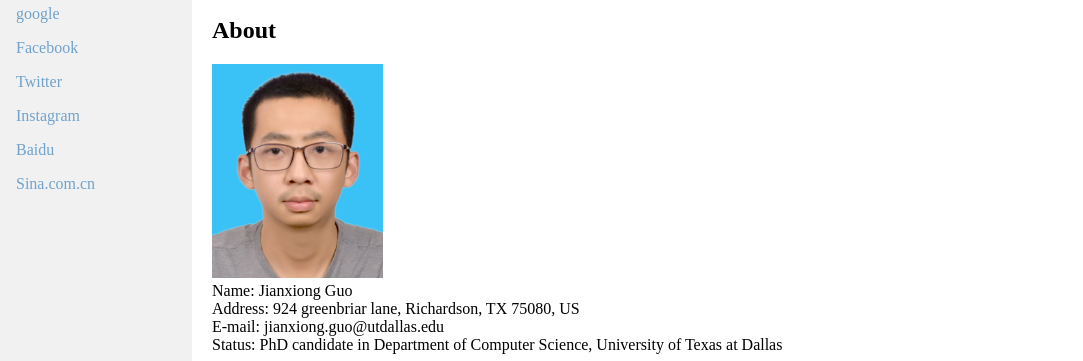
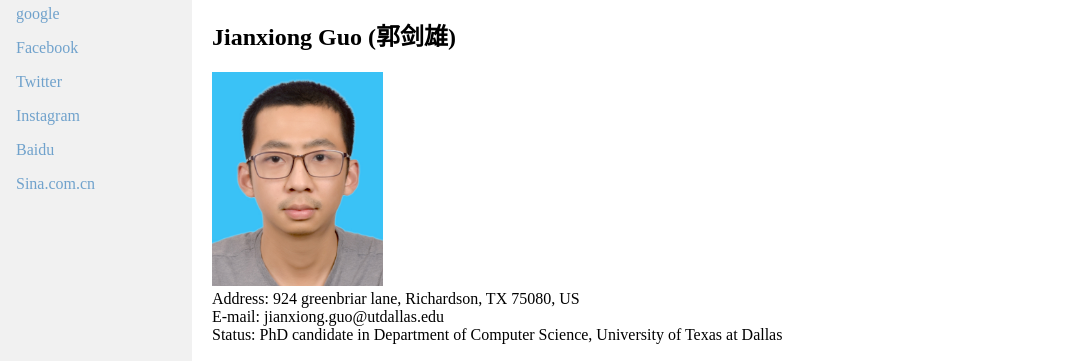
Before and after one commit to guojx93/guojx93.github.io, a plain HTML site: page index.html in a window 1280 px wide. Shown: the part 52-413 px from the top of the page, 0-1083 px from the left. Drawn offline with Linux system fonts and the light colour scheme.

Commit message:
Update index.html

```diff
--- a/index.html
+++ b/index.html
@@ -42,10 +42,9 @@
 			</div>
 			<div id="content">
 				<div id="about">
-					<h2>About</h2>
+					<h2>Jianxiong Guo (郭剑雄)</h2>
 					<img src="image/jianxiong.png" height="20%" width="20%">
 					<ul>
-						<li>Name: Jianxiong Guo</li>
 						<li>Address: 924 greenbriar lane, Richardson, TX 75080, US
 						<li>E-mail: jianxiong.guo@utdallas.edu</li>
 						<li>Status: PhD candidate in Department of Computer Science, University of Texas at Dallas</li>
```
